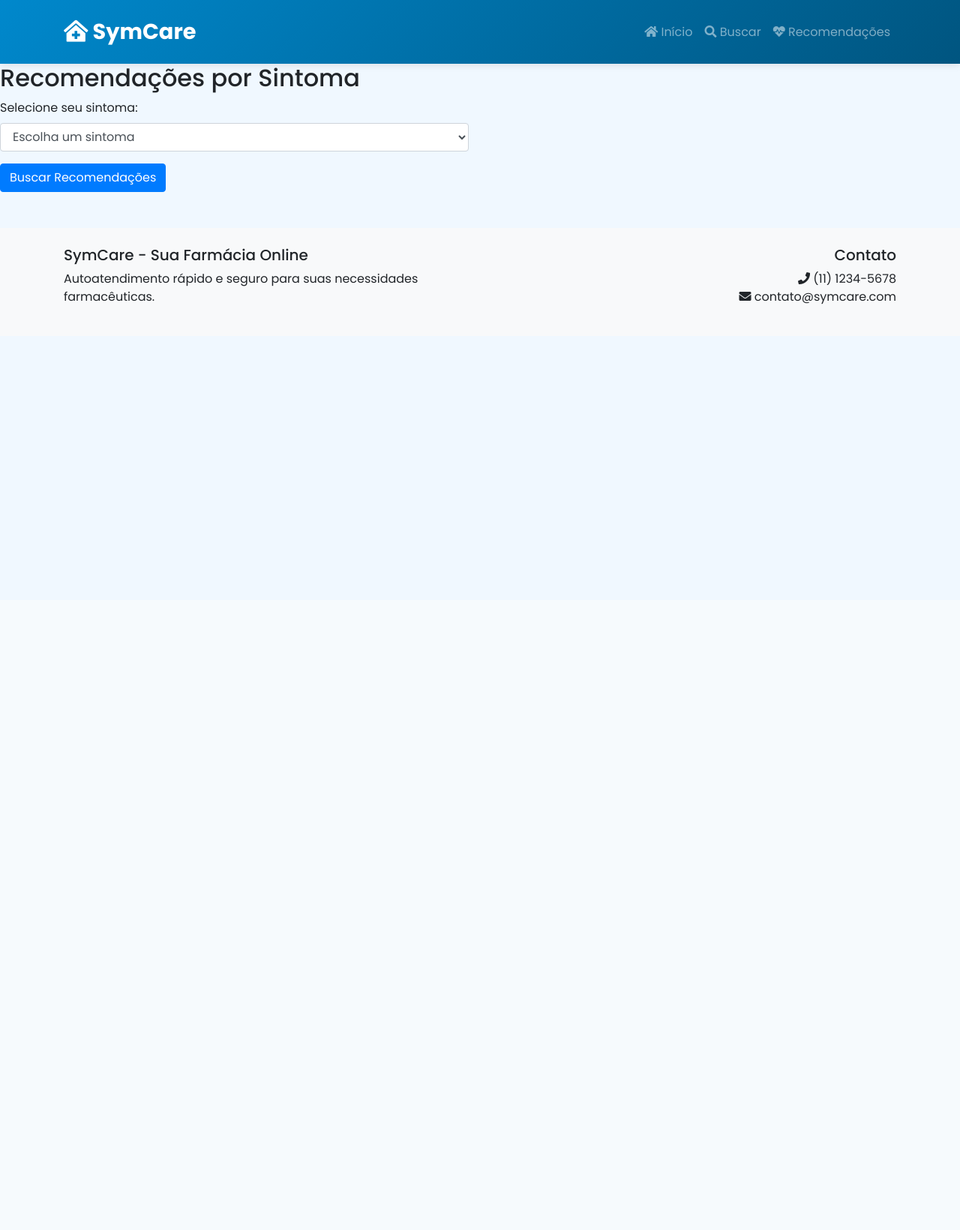
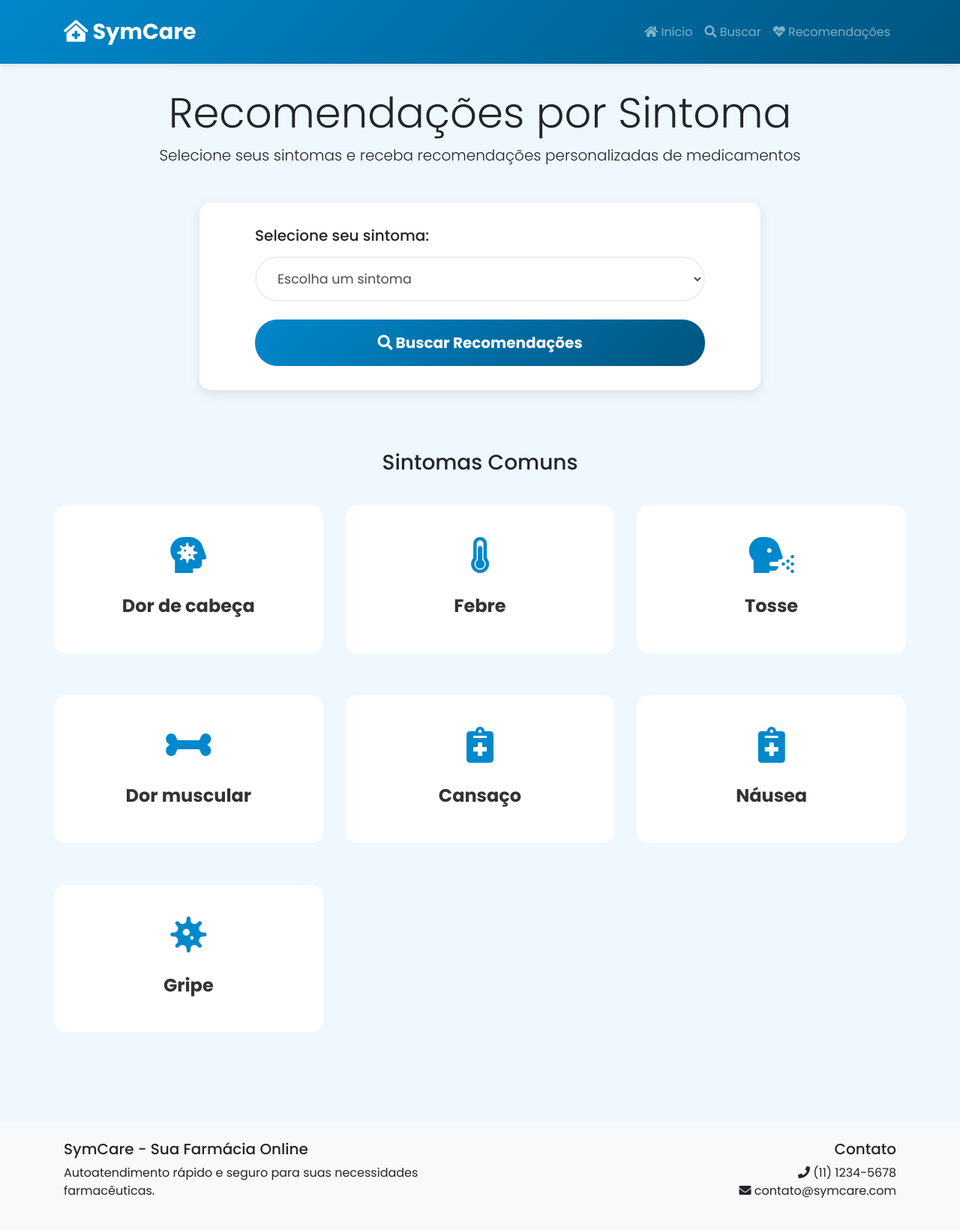
Before and after one commit to Matheus-Alcantara-dev/symcare, a Flask app: page /recomendacao in a window 1280 px wide. Shown: the whole page at 75% size. Before the commit the page ends 406 px from the top, so only its background shows below. Run offline with Flask 2, Linux system fonts and the light colour scheme; some libraries are stand-ins or nearby versions.

Commit message:
Melhorando a interface da página de recomendações

```diff
--- a/templates/recomendacao.html
+++ b/templates/recomendacao.html
@@ -1,43 +1,147 @@
-{% extends "base.html" %} {% block title %}SymCare - Recomendações{% endblock %}
-{% block content %} {% if sintoma %}
-<h2>Recomendações para: {{ sintoma }}</h2>
+{% extends "base.html" %}
+
+{% block title %}SymCare - Recomendações{% endblock %}
+
+{% block content %}
+<div class="container main-container">
+    {% if sintoma %}
+        <div class="search-container animate-fade-in mb-4">
+            <div class="d-flex align-items-center mb-4">
+                <a href="/recomendacao" class="btn btn-outline-primary mr-3">
+                    <i class="fas fa-arrow-left"></i> Voltar
+                </a>
+                <h2 class="mb-0">Recomendações para: {{ sintoma }}</h2>
+            </div>
+
             <div class="row">
                 {% for medicamento in medicamentos %}
                 <div class="col-md-4 mb-4">
-    <div class="card">
-      <div class="card-body">
-        <h5 class="card-title">{{ medicamento.nome }}</h5>
-        <p class="card-text">
-          Preço: R$ {{ "%.2f"|format(medicamento.preco) }}
-        </p>
-        <a
-          href="/pagamento?medicamento={{ medicamento.nome|urlencode }}"
-          class="btn btn-primary"
-          >Comprar</a
-        >
+                    <div class="medication-card animate-fade-in">
+                        <div class="medication-image-container">
+                            <img src="https://via.placeholder.com/400x300?text=Medicamento"
+                                 class="medication-image" alt="{{ medicamento.nome }}">
+                            {% if loop.index == 1 %}
+                            <div class="recommendation-badge">
+                                <i class="fas fa-star"></i> Mais Recomendado
+                            </div>
+                            {% endif %}
+                        </div>
+                        <div class="medication-info">
+                            <h5 class="medication-name">{{ medicamento.nome }}</h5>
+                            <div class="medication-details">
+                                <p class="mb-2"><i class="fas fa-check-circle text-success"></i> Indicado para {{ sintoma }}</p>
+                                <p class="medication-price">R$ {{ "%.2f"|format(medicamento.preco) }}</p>
+                            </div>
+                            <a href="/pagamento?medicamento={{ medicamento.nome|urlencode }}"
+                               class="btn btn-custom btn-block">
+                               <i class="fas fa-shopping-cart"></i> Comprar
+                            </a>
                         </div>
                     </div>
                 </div>
                 {% endfor %}
             </div>
+        </div>
     {% else %}
-<h2>Recomendações por Sintoma</h2>
-<div class="row">
-  <div class="col-md-6">
-    <form action="/recomendacao" method="get">
+        <div class="text-center mb-5">
+            <h1 class="display-4">Recomendações por Sintoma</h1>
+            <p class="lead">Selecione seus sintomas e receba recomendações personalizadas de medicamentos</p>
+        </div>
+
+        <div class="row justify-content-center">
+            <div class="col-md-8">
+                <div class="search-container animate-fade-in">
+                    <form action="/recomendacao" method="get" class="symptom-form">
                         <div class="form-group">
-        <label for="sintoma">Selecione seu sintoma:</label>
-        <select name="sintoma" id="sintoma" class="form-control">
+                            <label for="sintoma" class="h5 mb-3">Selecione seu sintoma:</label>
+                            <select name="sintoma" id="sintoma" class="form-control form-control-lg">
                                 <option value="">Escolha um sintoma</option>
                                 {% for sintoma in sintomas %}
                                 <option value="{{ sintoma }}">{{ sintoma }}</option>
                                 {% endfor %}
                             </select>
                         </div>
-      <button type="submit" class="btn btn-primary">
-        Buscar Recomendações
+                        <button type="submit" class="btn btn-custom btn-lg btn-block mt-4">
+                            <i class="fas fa-search"></i> Buscar Recomendações
                         </button>
                     </form>
                 </div>
             </div>
-{% endif %} {% endblock %}
+        </div>
+
+        <div class="row mt-5">
+            <div class="col-12">
+                <h3 class="text-center mb-4">Sintomas Comuns</h3>
+            </div>
+            {% for sintoma in sintomas %}
+            <div class="col-md-4 col-sm-6 mb-4">
+                <a href="/recomendacao?sintoma={{ sintoma|urlencode }}" class="text-decoration-none">
+                    <div class="menu-card animate-fade-in" style="min-height: 120px;">
+                        <div class="menu-icon">
+                            {% if sintoma == "Dor de cabeça" %}
+                                <i class="fas fa-head-side-virus"></i>
+                            {% elif sintoma == "Febre" %}
+                                <i class="fas fa-thermometer-three-quarters"></i>
+                            {% elif sintoma == "Tosse" %}
+                                <i class="fas fa-head-side-cough"></i>
+                            {% elif sintoma == "Dor muscular" %}
+                                <i class="fas fa-bone"></i>
+                            {% elif sintoma == "Gripe" %}
+                                <i class="fas fa-virus"></i>
+                            {% else %}
+                                <i class="fas fa-notes-medical"></i>
+                            {% endif %}
+                        </div>
+                        <h4 class="menu-title">{{ sintoma }}</h4>
+                    </div>
+                </a>
+            </div>
+            {% endfor %}
+        </div>
+    {% endif %}
+</div>
+
+<style>
+    .symptom-form {
+        max-width: 600px;
+        margin: 0 auto;
+    }
+
+    .recommendation-badge {
+        position: absolute;
+        top: 10px;
+        right: 10px;
+        background: linear-gradient(135deg, #ffd700, #ffa500);
+        color: white;
+        padding: 0.5rem 1rem;
+        border-radius: 20px;
+        font-weight: bold;
+        box-shadow: 0 2px 5px rgba(0,0,0,0.2);
+    }
+
+    .medication-image-container {
+        position: relative;
+    }
+
+    .medication-details {
+        padding: 1rem 0;
+        border-top: 1px solid #eee;
+        border-bottom: 1px solid #eee;
+        margin: 1rem 0;
+    }
+
+    select.form-control-lg {
+        height: 60px;
+        border-radius: 30px;
+        padding: 0 1.5rem;
+        font-size: 1.1rem;
+        border: 2px solid #eee;
+        transition: all 0.3s ease;
+    }
+
+    select.form-control-lg:focus {
+        border-color: var(--primary-color);
+        box-shadow: 0 0 0 0.2rem rgba(0,136,204,0.25);
+    }
+</style>
+{% endblock %}
```
Lines whose indentation alone changed are shown as unchanged.
